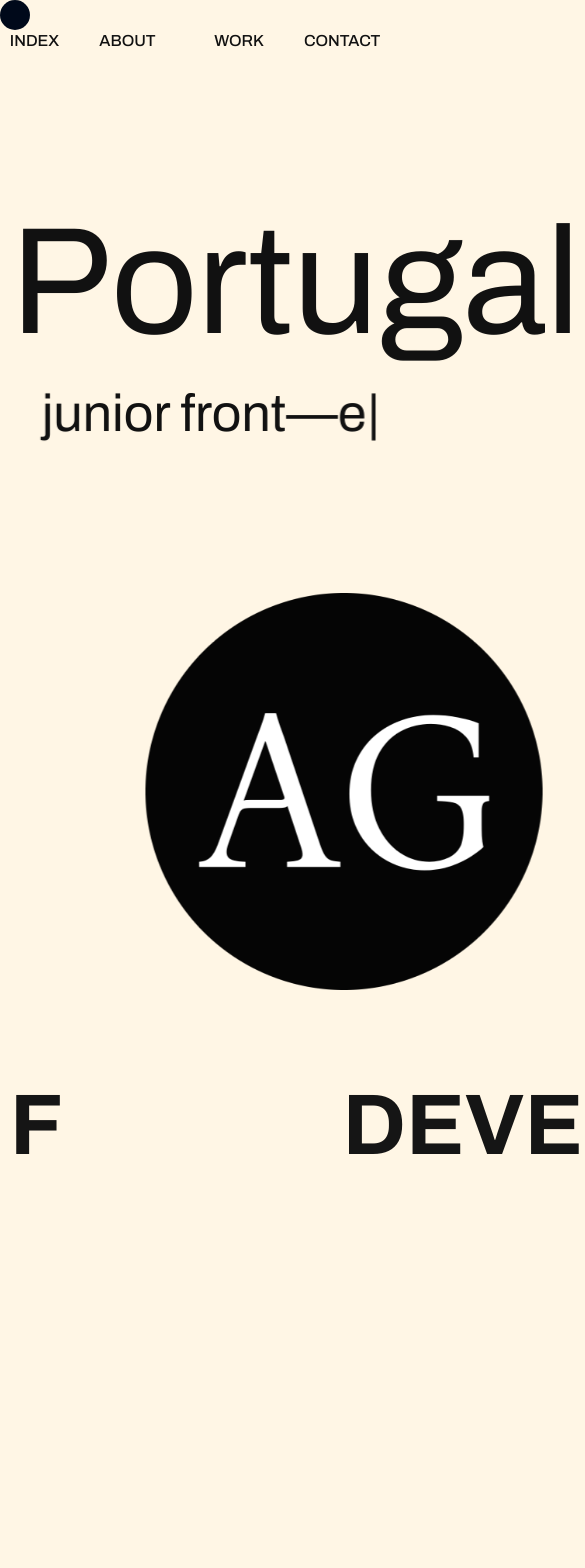
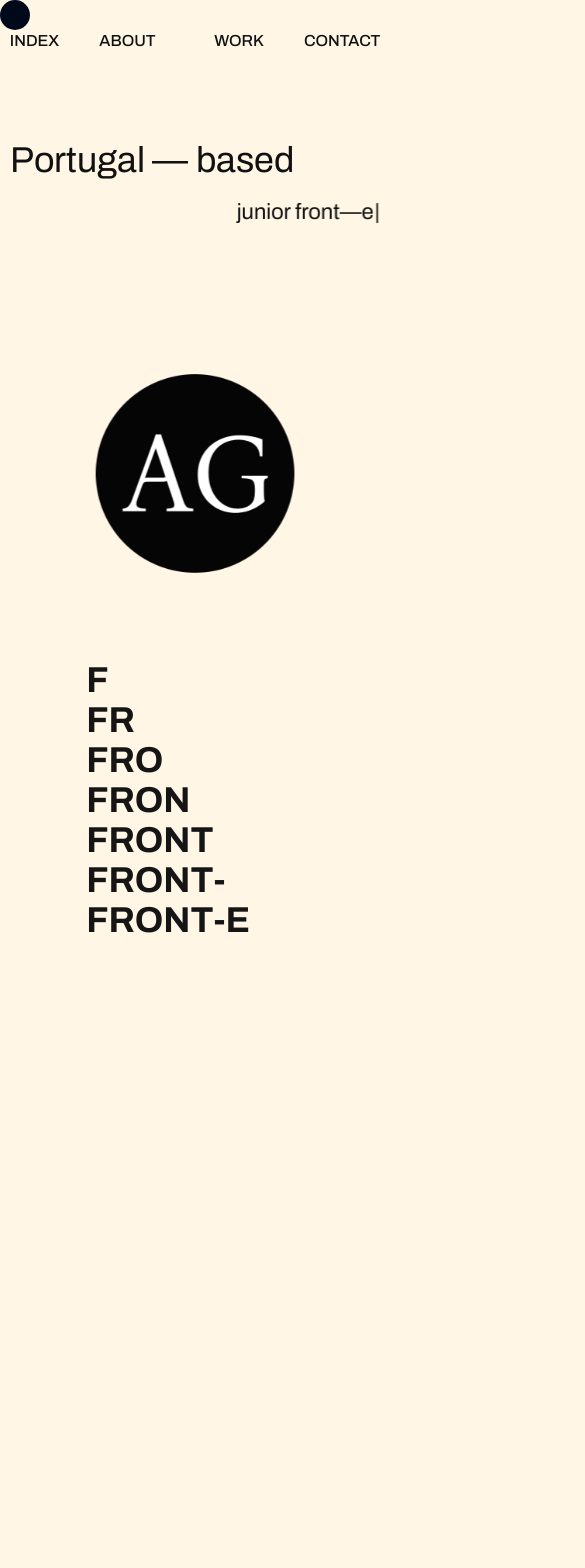
Before and after one commit to anacatarinafg/portfolio, a React (Create React App) app: page / in a window 390 px wide. Shown: the top 1568 px of the page, 585 px wide, since content can reach past the window. Built offline with nearby package versions, Linux system fonts and the light colour scheme.

Commit message:
responsive index

```diff
--- a/src/Components/Home/home.css
+++ b/src/Components/Home/home.css
@@ -3,25 +3,24 @@
     display: flex;
     flex-direction: column;
     transition: background-color 2.5s ease, color 2.5s ease;
-    background-color: #fff6e5; /* Initial background color */
+    background-color: #fff6e5;
+    /* Initial background color */
     color: #111111;
 }
 
-
-
 .background__colorSecondary {
-    background-color: #d9ff00; /* Secondary background color */
+    background-color: #d9ff00;
+    /* Secondary background color */
     color: #111111;
     transition: all 1s ease;
-  }
+}
 
-  .background__colorPrimary {
-    background-color: #fff6e5; /* Third background color */
+.background__colorPrimary {
+    background-color: #fff6e5;
+    /* Third background color */
     color: #111111;
     transition: all 1s ease;
-  }
-
-
+}
 
 .home__based {
     width: 95%;
@@ -54,8 +53,6 @@
     display: flex;
     align-items: center;
     justify-content: center;
-
-
 }
 
 .home__photo {
@@ -72,7 +69,6 @@
     align-items: center;
     flex-direction: row;
     padding: 5.5em 0;
-
 }
 
 .home__left,
@@ -88,7 +84,6 @@
 
 .home__right {}
 
-
 .home__apresentation {
     width: 95%;
     height: 100vh;
@@ -99,7 +94,6 @@
     flex-wrap: wrap;
     overflow: auto;
     background-color: transparent;
-
 }
 
 .home__hello {
@@ -109,10 +103,6 @@
     font-family: "Archivo", sans-serif;
 }
 
-
-
-
-
 .home__linkWrapper {
     width: 95%;
     margin: auto;
@@ -121,14 +111,11 @@
 
 .home__link {
     width: 100%;
-    border-top: 1px solid #111111;;
+    border-top: 1px solid #111111;
     display: flex;
     justify-content: space-between;
     align-items: center;
 }
-
-
-
 
 .home__linkText,
 .home__iconLink {
@@ -142,3 +129,70 @@
 .home__link:hover .home__iconLink {
     transform: rotate(-35deg);
 }
+
+/* MEDIA */
+
+@media (max-width: 768px) {
+    .home__based {
+        width: 95%;
+        margin: auto;
+        display: flex;
+        flex-direction: row;
+        align-items: center;
+    }
+
+    .home__basedText {
+        font-size: 36px;
+        margin-top: 60px;
+    }
+
+    .home__job {
+        font-size: 22px;
+    }
+
+    .home__photo {
+        width: 200px;
+        margin-top: 150px;
+        margin-left: 0px;
+    }
+
+    .home__pyramid {
+        width: 95%;
+        margin: auto;
+        display: flex;
+        justify-content: center;
+        align-items: center;
+        flex-direction: column;
+        padding: 5.5em 0;
+    }
+
+    .home__left,
+    .home__right {
+        height: 60vh;
+        font-size: 36px;
+    }
+
+    .home__apresentation {
+        width: 95%;
+        height: auto;
+        margin: auto;
+        flex-wrap: wrap;
+        padding: 0 .5em;
+    }
+
+    .home__hello {
+        font-size: 36px;
+        text-align: justify;
+        font-weight: 500;
+        font-family: "Archivo", sans-serif;
+    }
+
+    .home__linkWrapper {
+        padding: 3.5em 0 0 0;
+    }
+
+    .home__linkText,
+    .home__iconLink {
+        font-size: 36px;
+    }
+}
```
